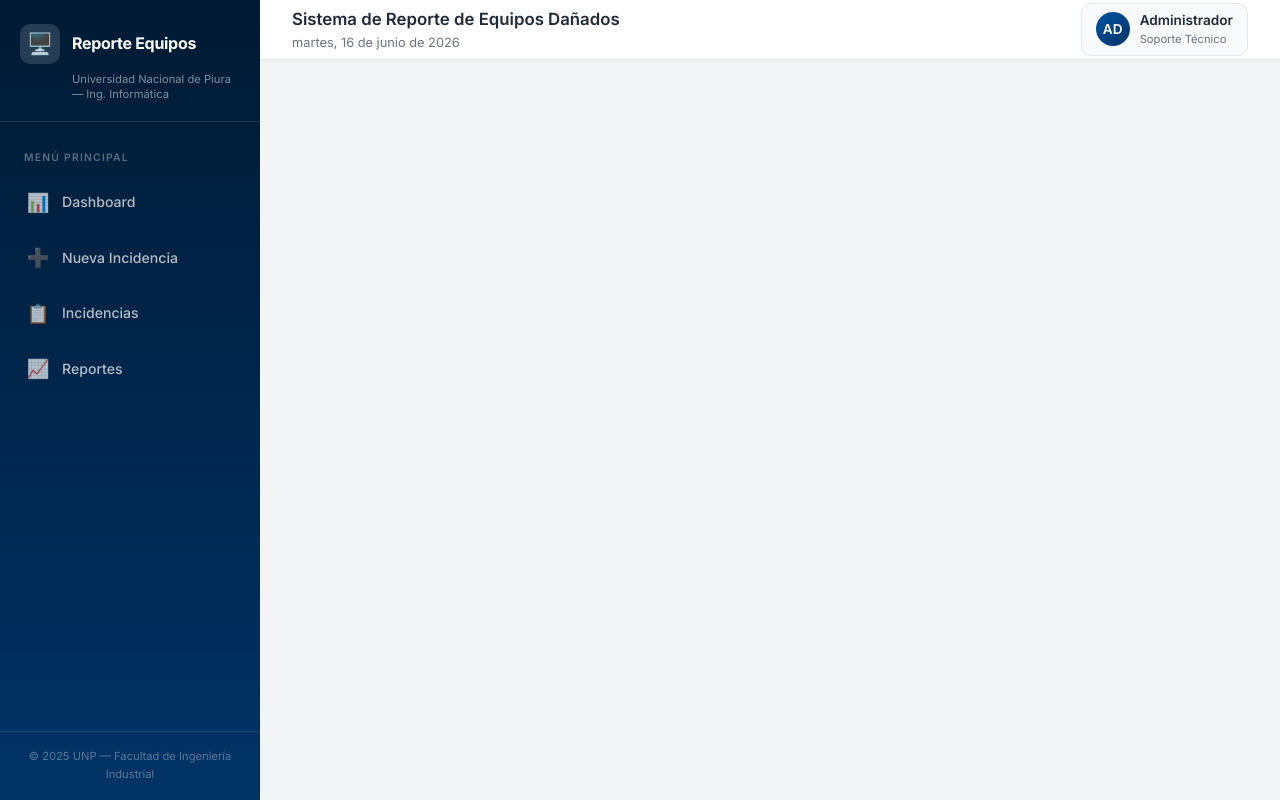
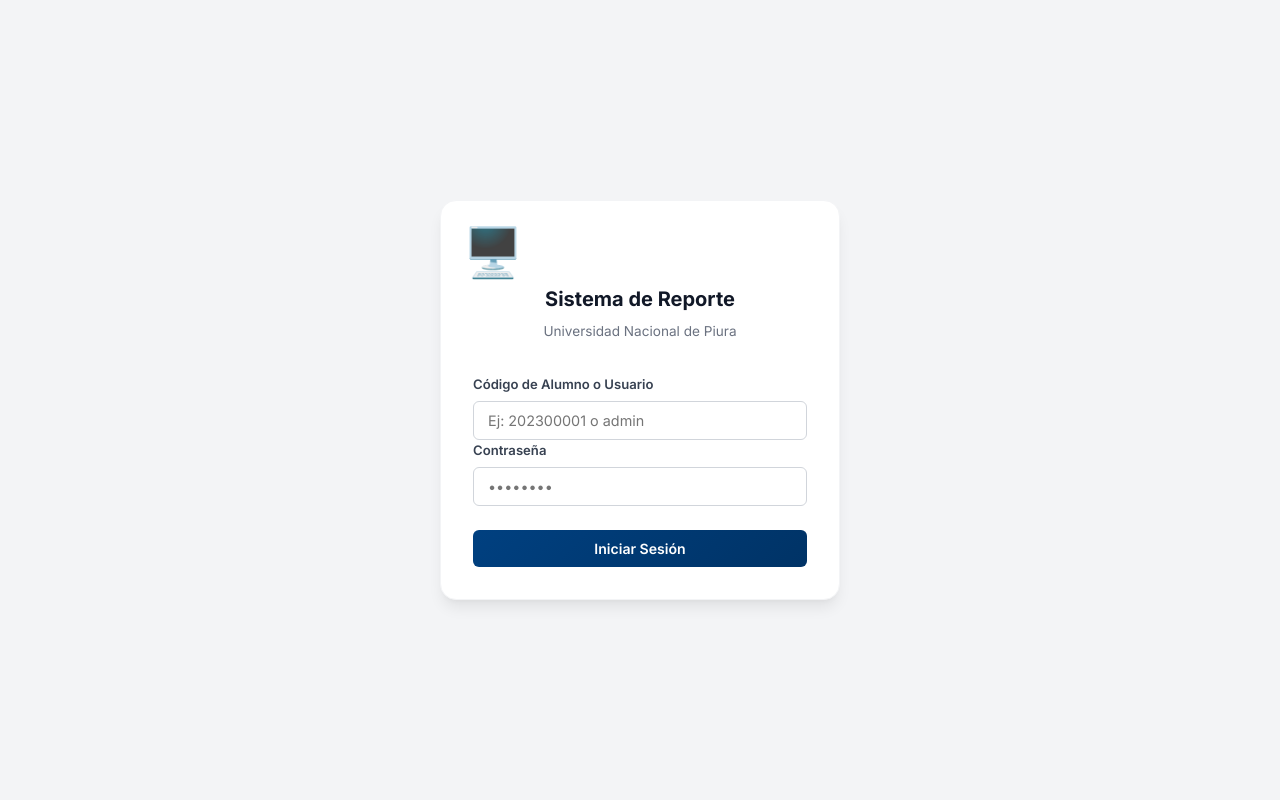
Before and after one commit to AlexisLachira/SistemaReportes, a React (Vite) app: page /login in a window 1280 px wide. Built offline with nearby package versions, Linux system fonts and the light colour scheme.

Commit message:
Implementar sistema de autenticación con roles, AuthContext y rutas protegidas

```diff
--- a/src/App.jsx
+++ b/src/App.jsx
@@ -1,5 +1,5 @@
 import { useState } from "react";
-import { Routes, Route } from "react-router-dom";
+import { Routes, Route, useLocation } from "react-router-dom";
 import Navbar from "./components/Navbar";
 import Sidebar from "./components/Sidebar";
 import Dashboard from "./pages/Dashboard";
@@ -7,19 +7,26 @@ import NewIncident from "./pages/NewIncident";
 import IncidentDetails from "./pages/IncidentDetails";
 import Reports from "./pages/Reports";
 import IncidentList from "./components/IncidentList";
+import Login from "./pages/Login";
+import { AuthProvider } from "./auth/AuthContext";
+import { ProtectedRoute } from "./auth/ProtectedRoute";
+import { RoleProtectedRoute } from "./auth/RoleProtectedRoute";
 
-/**
- * App — Componente raíz de la aplicación
- * Define el layout principal (Sidebar + Navbar + Contenido)
- * y configura las rutas con React Router
- */
-function App() {
-  // Estado para controlar la visibilidad del sidebar en móvil
+function AppContent() {
   const [sidebarOpen, setSidebarOpen] = useState(false);
+  const location = useLocation();
 
-  // Función para alternar el sidebar en dispositivos móviles
   const toggleSidebar = () => setSidebarOpen(!sidebarOpen);
   const closeSidebar = () => setSidebarOpen(false);
+
+  // Si estamos en la página de login, no mostramos el layout
+  if (location.pathname === '/login') {
+    return (
+      <Routes>
+        <Route path="/login" element={<Login />} />
+      </Routes>
+    );
+  }
 
   return (
     <div className="app-layout">
@@ -38,12 +45,12 @@ function App() {
 
         <main className="page-content">
           <Routes>
-            <Route path="/" element={<Dashboard />} />
-            <Route path="/nueva-incidencia" element={<NewIncident />} />
-            <Route path="/incidencias" element={<IncidentList />} />
-            <Route path="/incidencias/:id" element={<IncidentDetails />} />
-            <Route path="/editar-incidencia/:id" element={<NewIncident />} />
-            <Route path="/reportes" element={<Reports />} />
+            <Route path="/" element={<ProtectedRoute><Dashboard /></ProtectedRoute>} />
+            <Route path="/nueva-incidencia" element={<ProtectedRoute><NewIncident /></ProtectedRoute>} />
+            <Route path="/incidencias" element={<ProtectedRoute><IncidentList /></ProtectedRoute>} />
+            <Route path="/incidencias/:id" element={<ProtectedRoute><IncidentDetails /></ProtectedRoute>} />
+            <Route path="/editar-incidencia/:id" element={<ProtectedRoute><NewIncident /></ProtectedRoute>} />
+            <Route path="/reportes" element={<RoleProtectedRoute rol="administrador"><Reports /></RoleProtectedRoute>} />
           </Routes>
         </main>
       </div>
@@ -51,4 +58,16 @@ function App() {
   );
 }
 
+/**
+ * App — Componente raíz de la aplicación
+ * Configura el AuthProvider globalmente
+ */
+function App() {
+  return (
+    <AuthProvider>
+      <AppContent />
+    </AuthProvider>
+  );
+}
+
 export default App;
--- /dev/null
+++ b/src/auth/AuthContext.jsx
@@ -0,0 +1,51 @@
+import { createContext, useState, useEffect } from 'react';
+
+export const AuthContext = createContext();
+
+export function AuthProvider({ children }) {
+  const [user, setUser] = useState(null);
+  const [loading, setLoading] = useState(true);
+
+  // Al cargar, verificar si hay sesión en localStorage
+  useEffect(() => {
+    const storedUser = localStorage.getItem('usuario');
+    if (storedUser) {
+      setUser(JSON.parse(storedUser));
+    }
+    setLoading(false);
+  }, []);
+
+  const login = async (codigo, contrasena) => {
+    try {
+      // Simular llamada a API para obtener usuarios
+      const response = await fetch('http://localhost:3001/usuarios');
+      const usuarios = await response.json();
+
+      const foundUser = usuarios.find(
+        (u) => u.codigo === codigo && u.contrasena === contrasena
+      );
+
+      if (foundUser) {
+        setUser(foundUser);
+        localStorage.setItem('usuario', JSON.stringify(foundUser));
+        return { success: true };
+      } else {
+        return { success: false, message: 'Credenciales inválidas' };
+      }
+    } catch (error) {
+      console.error('Error en login:', error);
+      return { success: false, message: 'Error de conexión con el servidor' };
+    }
+  };
+
+  const logout = () => {
+    setUser(null);
+    localStorage.removeItem('usuario');
+  };
+
+  return (
+    <AuthContext.Provider value={{ user, login, logout, loading }}>
+      {!loading && children}
+    </AuthContext.Provider>
+  );
+}
--- /dev/null
+++ b/src/auth/ProtectedRoute.jsx
@@ -0,0 +1,13 @@
+import { useContext } from 'react';
+import { Navigate } from 'react-router-dom';
+import { AuthContext } from './AuthContext';
+
+export function ProtectedRoute({ children }) {
+  const { user } = useContext(AuthContext);
+
+  if (!user) {
+    return <Navigate to="/login" replace />;
+  }
+
+  return children;
+}
--- /dev/null
+++ b/src/auth/RoleProtectedRoute.jsx
@@ -0,0 +1,18 @@
+import { useContext } from 'react';
+import { Navigate } from 'react-router-dom';
+import { AuthContext } from './AuthContext';
+
+export function RoleProtectedRoute({ children, rol }) {
+  const { user } = useContext(AuthContext);
+
+  if (!user) {
+    return <Navigate to="/login" replace />;
+  }
+
+  if (user.rol !== rol) {
+    // Si no tiene el rol, redirigir al dashboard (o mostrar mensaje de acceso denegado)
+    return <Navigate to="/" replace />;
+  }
+
+  return children;
+}
--- a/src/components/IncidentForm.jsx
+++ b/src/components/IncidentForm.jsx
@@ -1,6 +1,7 @@
-import { useState, useEffect } from 'react';
+import { useState, useEffect, useContext } from 'react';
 import { useNavigate } from 'react-router-dom';
 import { createIncident, getIncidentById, updateIncident } from '../services/api';
+import { AuthContext } from '../auth/AuthContext';
 
 /**
  * IncidentForm — Formulario controlado para crear/editar incidencias
@@ -10,6 +11,8 @@ import { createIncident, getIncidentById, updateIncident } from '../services/api
 function IncidentForm({ editId = null }) {
   const navigate = useNavigate();
 
+  const { user } = useContext(AuthContext);
+
   // Estado del formulario con useState (formulario controlado)
   const [formData, setFormData] = useState({
     codigoEquipo: '',
@@ -17,7 +20,7 @@ function IncidentForm({ editId = null }) {
     laboratorio: '',
     descripcion: '',
     fecha: new Date().toISOString().split('T')[0],
-    reportante: '',
+    reportante: user && user.rol === 'alumno' ? user.nombre : '',
     prioridad: '',
     estado: 'Pendiente',
   });
@@ -104,7 +107,7 @@ function IncidentForm({ editId = null }) {
         setFormData({
           codigoEquipo: '', tipoEquipo: '', laboratorio: '',
           descripcion: '', fecha: new Date().toISOString().split('T')[0],
-          reportante: '', prioridad: '', estado: 'Pendiente',
+          reportante: user && user.rol === 'alumno' ? user.nombre : '', prioridad: '', estado: 'Pendiente',
         });
       }
       // Redirigir a la lista después de 1.5 segundos
@@ -226,6 +229,8 @@ function IncidentForm({ editId = null }) {
               onChange={handleChange}
               placeholder="Nombre completo"
               className={`form-input ${errors.reportante ? 'error' : ''}`}
+              readOnly={user && user.rol === 'alumno'}
+              style={user && user.rol === 'alumno' ? { backgroundColor: '#f5f5f5', color: '#888' } : {}}
             />
             {errors.reportante && <span className="form-error">{errors.reportante}</span>}
           </div>
--- a/src/components/Navbar.jsx
+++ b/src/components/Navbar.jsx
@@ -1,4 +1,5 @@
-import { useState, useEffect } from 'react';
+import { useState, useEffect, useContext } from 'react';
+import { AuthContext } from '../auth/AuthContext';
 
 /**
  * Navbar — Barra de navegación superior
@@ -7,6 +8,7 @@ import { useState, useEffect } from 'react';
  */
 function Navbar({ onToggleSidebar }) {
   const [currentDate, setCurrentDate] = useState('');
+  const { user, logout } = useContext(AuthContext);
 
   // Actualizar fecha actual al montar el componente
   useEffect(() => {
@@ -28,11 +30,14 @@ function Navbar({ onToggleSidebar }) {
       </div>
       <div className="navbar-right">
         <div className="navbar-user">
-          <div className="navbar-avatar">AD</div>
+          <div className="navbar-avatar">{user ? user.nombre.substring(0, 2).toUpperCase() : 'U'}</div>
           <div className="navbar-user-info">
-            <span className="navbar-user-name">Administrador</span>
-            <span className="navbar-user-role">Soporte Técnico</span>
+            <span className="navbar-user-name">{user ? user.nombre : 'Usuario'}</span>
+            <span className="navbar-user-role" style={{ textTransform: 'capitalize' }}>{user ? user.rol : 'Rol'}</span>
           </div>
+          <button className="btn btn-outline btn-sm" style={{ marginLeft: '1rem', padding: '0.25rem 0.5rem', fontSize: '0.8rem' }} onClick={logout}>
+            Salir
+          </button>
         </div>
       </div>
     </header>
--- a/src/components/Sidebar.jsx
+++ b/src/components/Sidebar.jsx
@@ -1,4 +1,6 @@
 import { NavLink } from 'react-router-dom';
+import { useContext } from 'react';
+import { AuthContext } from '../auth/AuthContext';
 
 /**
  * Sidebar — Menú lateral de navegación
@@ -7,13 +9,17 @@ import { NavLink } from 'react-router-dom';
  * @param {Function} onClose - Función para cerrar el sidebar
  */
 function Sidebar({ isOpen, onClose }) {
+  const { user } = useContext(AuthContext);
+
   // Definir los items del menú con sus rutas e iconos
   const menuItems = [
-    { path: '/', label: 'Dashboard', icon: '📊' },
-    { path: '/nueva-incidencia', label: 'Nueva Incidencia', icon: '➕' },
-    { path: '/incidencias', label: 'Incidencias', icon: '📋' },
-    { path: '/reportes', label: 'Reportes', icon: '📈' },
+    { path: '/', label: 'Dashboard', icon: '📊', roles: ['administrador', 'alumno'] },
+    { path: '/nueva-incidencia', label: 'Nueva Incidencia', icon: '➕', roles: ['administrador', 'alumno'] },
+    { path: '/incidencias', label: 'Incidencias', icon: '📋', roles: ['administrador', 'alumno'] },
+    { path: '/reportes', label: 'Reportes', icon: '📈', roles: ['administrador'] },
   ];
+
+  const visibleMenuItems = menuItems.filter(item => user && item.roles.includes(user.rol));
 
   return (
     <aside className={`sidebar ${isOpen ? 'open' : ''}`}>
@@ -31,7 +37,7 @@ function Sidebar({ isOpen, onClose }) {
       {/* Navegación principal */}
       <nav className="sidebar-nav">
         <div className="sidebar-section-title">Menú Principal</div>
-        {menuItems.map((item) => (
+        {visibleMenuItems.map((item) => (
           <NavLink
             key={item.path}
             to={item.path}
--- a/src/index.css
+++ b/src/index.css
@@ -1225,3 +1225,26 @@ input, select, textarea {
     flex-direction: column;
   }
 }
+
+/* ---- Estilos de Login ---- */
+.login-wrapper {
+  display: flex;
+  align-items: center;
+  justify-content: center;
+  min-height: 100vh;
+  width: 100vw;
+  background-color: var(--bg-color);
+  background-image: radial-gradient(var(--primary-light) 1px, transparent 1px);
+  background-size: 20px 20px;
+}
+
+.login-container {
+  max-width: 400px;
+  width: 100%;
+  margin: 0 20px;
+  box-shadow: var(--shadow-lg);
+}
+
+.login-header {
+  margin-bottom: 2rem;
+}
--- /dev/null
+++ b/src/pages/Login.jsx
@@ -0,0 +1,89 @@
+import { useState, useContext } from 'react';
+import { useNavigate } from 'react-router-dom';
+import { AuthContext } from '../auth/AuthContext';
+
+function Login() {
+  const [codigo, setCodigo] = useState('');
+  const [contrasena, setContrasena] = useState('');
+  const [error, setError] = useState('');
+  const [loading, setLoading] = useState(false);
+
+  const { login } = useContext(AuthContext);
+  const navigate = useNavigate();
+
+  const handleSubmit = async (e) => {
+    e.preventDefault();
+    setError('');
+
+    // Validaciones
+    if (!codigo.trim() || !contrasena.trim()) {
+      setError('Por favor, complete todos los campos');
+      return;
+    }
+
+    if (codigo !== 'admin' && !/^\d{9}$/.test(codigo)) {
+      setError('El código de alumno debe tener exactamente 9 dígitos numéricos');
+      return;
+    }
+
+    setLoading(true);
+    const result = await login(codigo, contrasena);
+    setLoading(false);
+
+    if (result.success) {
+      navigate('/');
+    } else {
+      setError(result.message);
+    }
+  };
+
+  return (
+    <div className="login-wrapper">
+      <div className="form-container login-container">
+        <div className="login-header">
+          <div className="sidebar-logo-icon" style={{ fontSize: '3rem', textAlign: 'center', marginBottom: '10px' }}>🖥️</div>
+          <h2 className="form-title" style={{ textAlign: 'center' }}>Sistema de Reporte</h2>
+          <p className="form-subtitle" style={{ textAlign: 'center' }}>Universidad Nacional de Piura</p>
+        </div>
+
+        {error && (
+          <div className="form-message error-msg">
+            ❌ {error}
+          </div>
+        )}
+
+        <form onSubmit={handleSubmit}>
+          <div className="form-group full-width">
+            <label className="form-label">Código de Alumno o Usuario</label>
+            <input
+              type="text"
+              className="form-input"
+              placeholder="Ej: 202300001 o admin"
+              value={codigo}
+              onChange={(e) => setCodigo(e.target.value)}
+            />
+          </div>
+
+          <div className="form-group full-width">
+            <label className="form-label">Contraseña</label>
+            <input
+              type="password"
+              className="form-input"
+              placeholder="••••••••"
+              value={contrasena}
+              onChange={(e) => setContrasena(e.target.value)}
+            />
+          </div>
+
+          <div className="form-actions" style={{ justifyContent: 'center', marginTop: '1.5rem' }}>
+            <button type="submit" className="btn btn-primary" style={{ width: '100%' }} disabled={loading}>
+              {loading ? '⏳ Iniciando sesión...' : 'Iniciar Sesión'}
+            </button>
+          </div>
+        </form>
+      </div>
+    </div>
+  );
+}
+
+export default Login;
```
Also changed, not shown: src/components/IncidentList.jsx (+20 -3 lines), src/data/db.json (+23 -0 lines), src/pages/IncidentDetails.jsx (+8 -1 lines).
